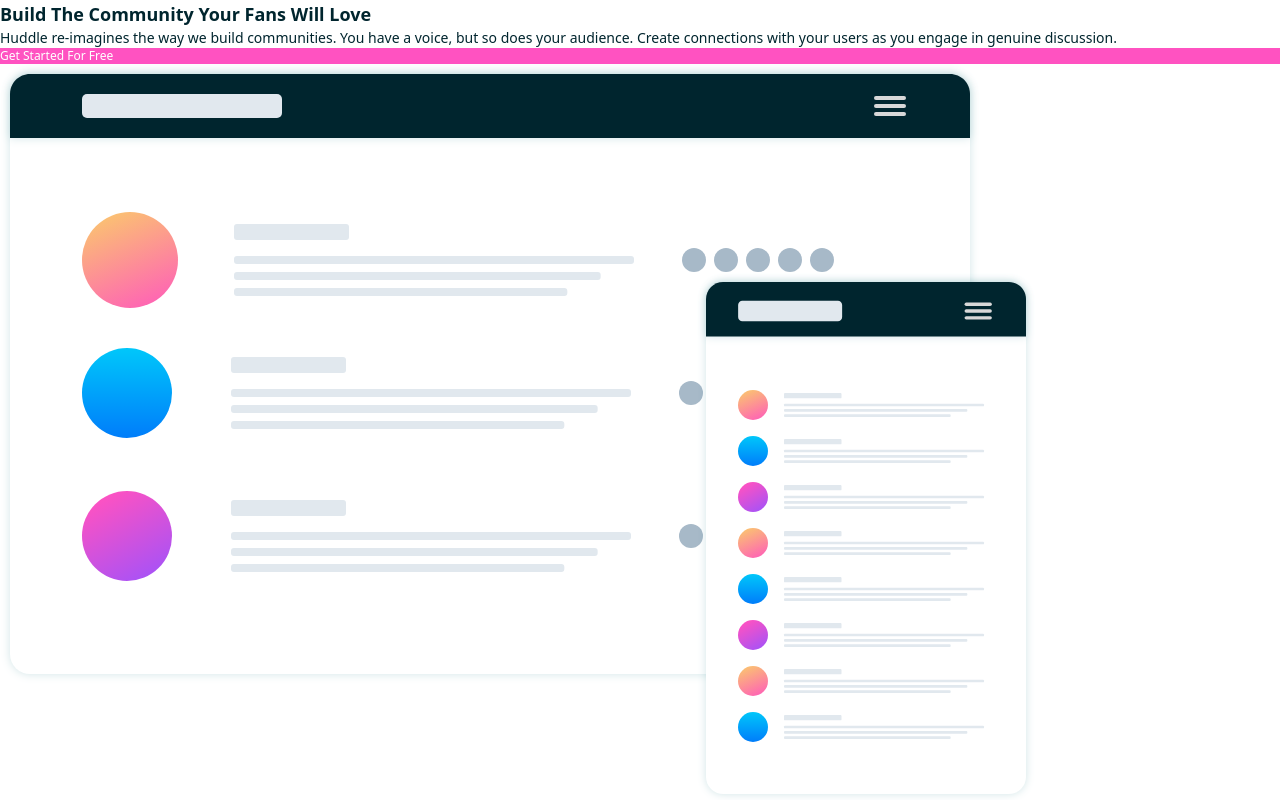
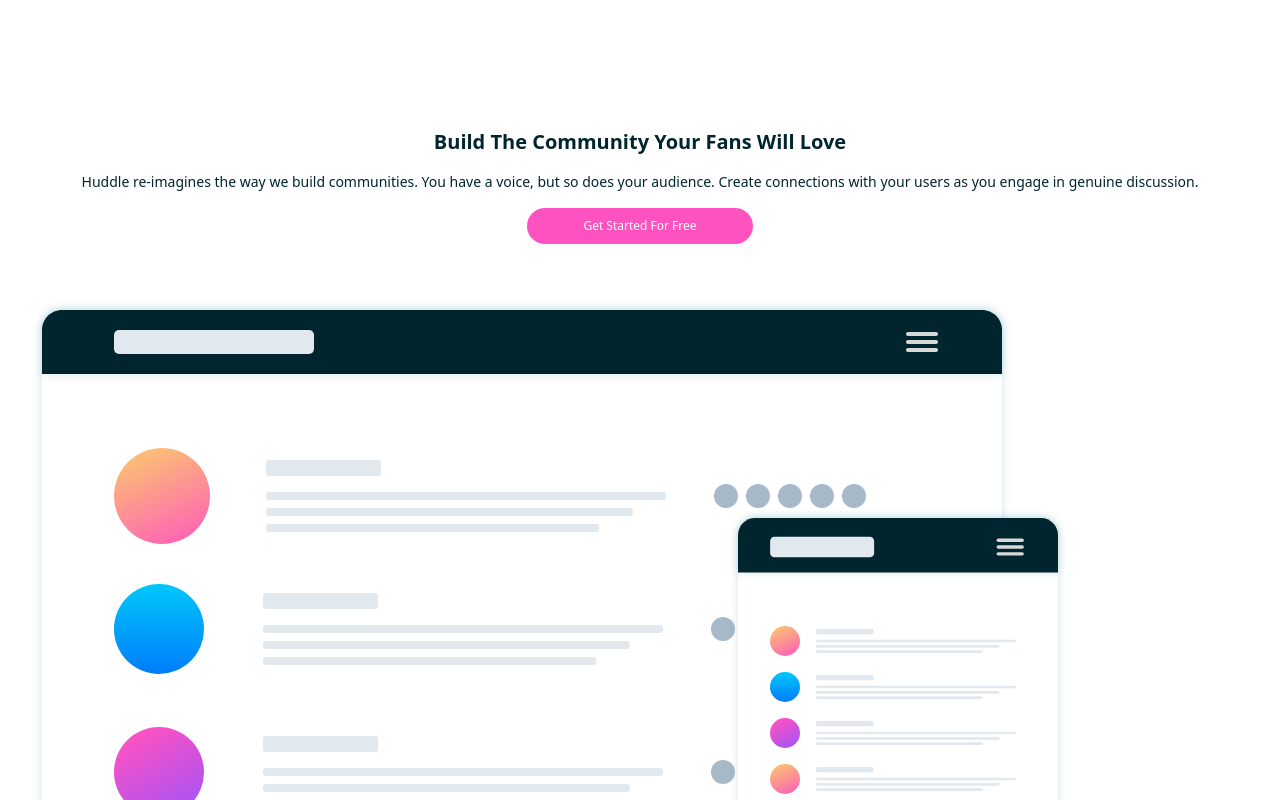
Before and after one commit to skyv26/huddle-landing-page-block, a React (Vite) app: page / in a window 1280 px wide. Shown: the top 800 px of the page. Built offline with nearby package versions, Linux system fonts and the light colour scheme.

Commit message:
Add the `spacing`, `padding` to the hero-section content

```diff
--- a/src/components/HeroSection.jsx
+++ b/src/components/HeroSection.jsx
@@ -3,14 +3,14 @@ import IllustrationMockUp from '../assets/illustration-mockups.svg';
 
 const HeroSection = () => {
   return (
-    <section>
-        <div className='flex flex-col'>
-            <h1 className='font-semibold text-[#00252E] text-lg'>Build The Community Your Fans Will Love</h1>
+    <section className='px-8 flex flex-col gap-14'>
+        <div className='flex flex-col pt-32 items-center text-center gap-4'>
+            <h1 className='font-semibold text-[#00252E] text-xl'>Build The Community Your Fans Will Love</h1>
             <p className='font-normal text-[#00252E] text-sm'>Huddle re-imagines the way we build communities. You have a voice, but so does your audience.
   Create connections with your users as you engage in genuine discussion. </p>
-            <SubscriptionButton className="text-white bg-[#FF52C1] text-xs">Get Started For Free</SubscriptionButton>
+            <SubscriptionButton className="text-white bg-[#FF52C1] text-xs max-w-max px-14 py-2.5 rounded-3xl">Get Started For Free</SubscriptionButton>
         </div>
-        <figure>
+        <figure className='pb-9'>
             <img src={IllustrationMockUp} />
         </figure>
     </section>
```
